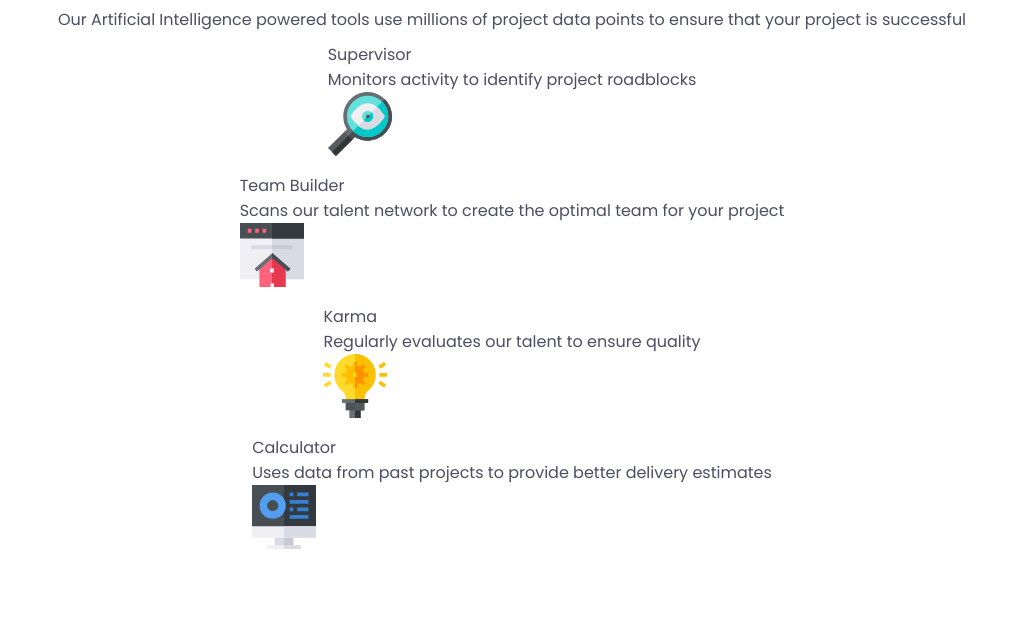
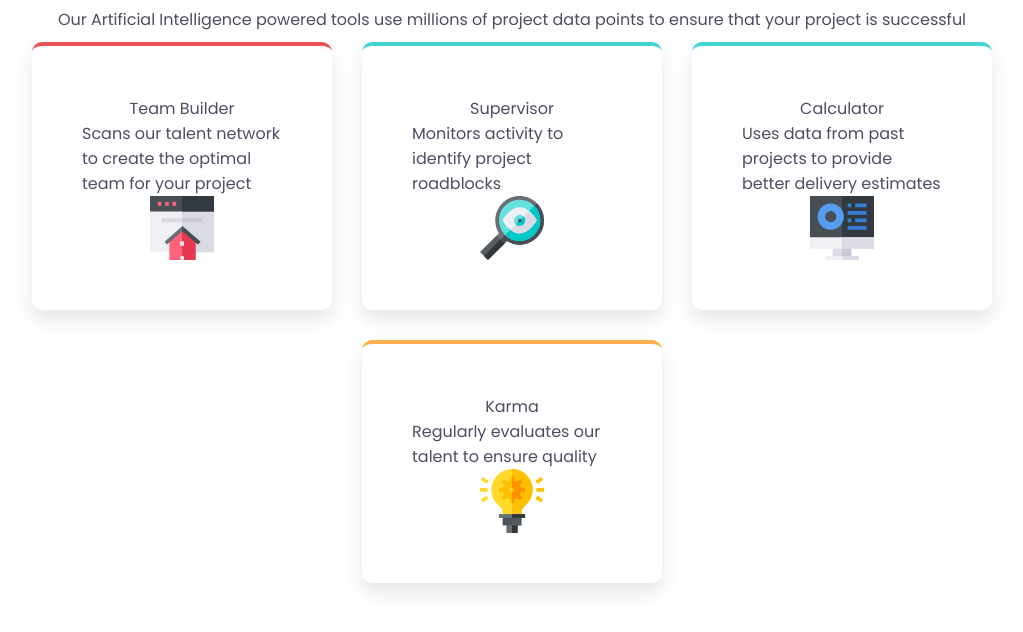
Before and after one commit to nicodemoos/four-card-feature-section-master, a plain HTML site: page index.html in a window 1280 px wide. Shown: the part 176-808 px from the top of the page, without its empty margins (128-1151 px from the left). Drawn offline with Linux system fonts and the light colour scheme.

Commit message:
Continuando projeto, dando forma usando o scss

```diff
--- a/index.html
+++ b/index.html
@@ -20,24 +20,17 @@
   <h1>Powered by Technology</h1>
   <p>Our Artificial Intelligence powered tools use millions of project data points
   to ensure that your project is successful</p>
-
+<div class="card-grid">
+  <div class="team">
+    <p class="title">Team Builder</p>
+    <p>Scans our talent network to create the optimal team for your project</p>
+      <img src="./images/icon-team-builder.svg" alt="Team">
+  </div>
 
   <div class="supervisor">
   <p class="title">Supervisor</p>
   <p>Monitors activity to identify project roadblocks</p>
     <img src="./images/icon-supervisor.svg" alt="Supervisor">
-</div>
-
-  <div class="team">
-  <p class="title">Team Builder</p>
-  <p>Scans our talent network to create the optimal team for your project</p>
-    <img src="./images/icon-team-builder.svg" alt="Team">
-</div>
-
-  <div class="karma">
-  <p class="title">Karma</p>
-  <p>Regularly evaluates our talent to ensure quality</p>
-    <img src="./images/icon-karma.svg" alt="Karma">
 </div>
 
   <div class="calculator">
@@ -46,5 +39,11 @@
     <img src="./images/icon-calculator.svg" alt="calculator">
 </div>
 
+<div class="karma">
+  <p class="title">Karma</p>
+  <p>Regularly evaluates our talent to ensure quality</p>
+    <img src="./images/icon-karma.svg" alt="Karma">
+</div>
+</div>
 </body>
 </html>
--- a/styles/style.scss
+++ b/styles/style.scss
@@ -14,9 +14,31 @@ $fontSmall:200;
 
 @mixin flexCenter() {
     display: flex;
-
     align-items: center;
     flex-direction: column;
+  }
+  .card-grid {
+    display: flex;
+    flex-wrap: wrap;
+    justify-content: center;
+    align-items: flex-start;
+    gap: 30px;
+    max-width: 1000px;
+  }
+
+@mixin card($borderColor) {
+    @include flexCenter();
+    padding: 50px;
+    width: 300px;
+    background-color: $primaryColor;
+    border-top: 4px solid $borderColor;
+    border-radius: 10px;
+    box-shadow: 0 10px 20px rgba(0, 0, 0, 0.1);
+    cursor: pointer;
+    transition: transform 0.5s ease-in-out; //transição suave
+    &:hover {
+      transform: scale(1.05); // ← efeito de "aumentar"
+    }
   }
 
   * {
@@ -49,3 +71,25 @@ p{
   color: $secondColor;
   font-weight: $fontLight;
 }
+
+p.title{
+
+}
+
+.team {
+  @include card($redLine);
+}
+
+.supervisor {
+  @include card($cyanLine);
+
+}
+
+
+.calculator {
+  @include card($cyanLine);
+}
+
+.karma {
+  @include card($yellowLine);
+}
```
Also changed, not shown: styles/style.css, 1 other file.
